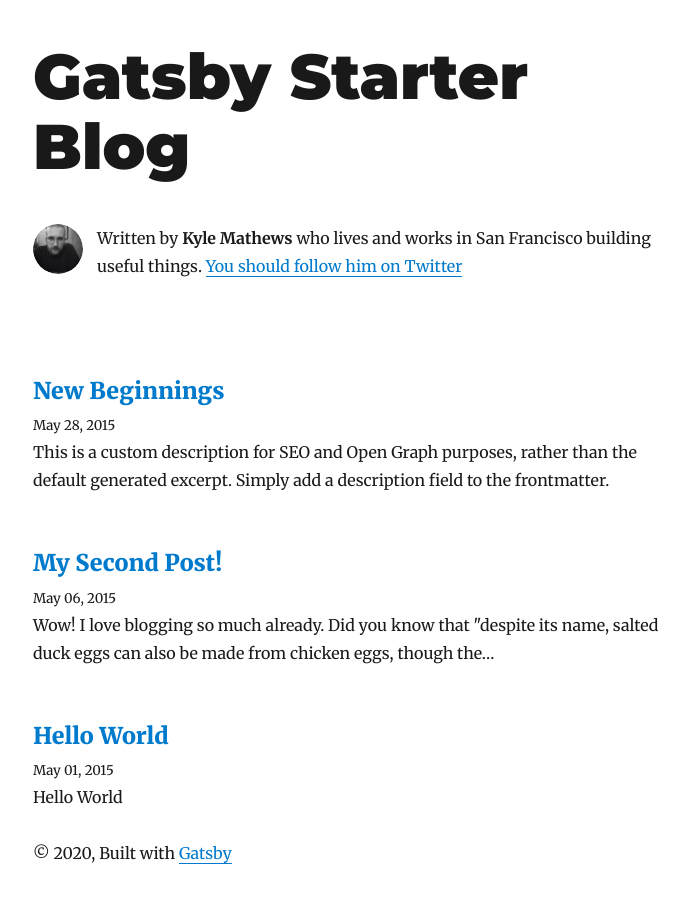
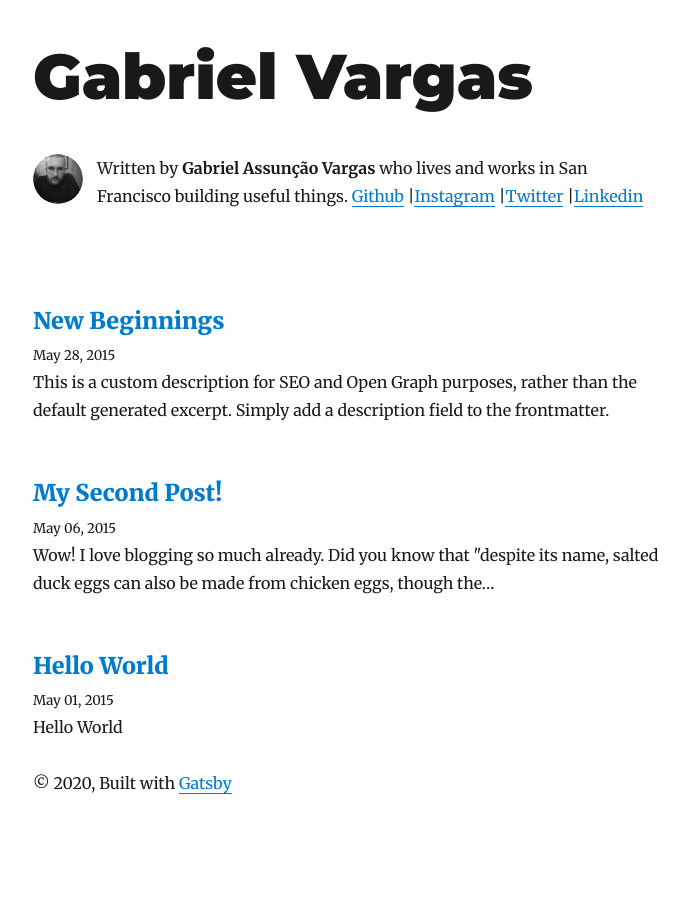
Before and after one commit to vargasgabriel/vargasgabriel.com, a Gatsby site: page / in a window 1280 px wide. Shown: the whole page, without its empty margins (292-981 px from the left). After the commit the page ends 839 px from the top, so only its background shows below. Built offline with nearby package versions, Linux system fonts and the light colour scheme; Gatsby itself is replaced by a stand-in of ours; some packages are replaced by stand-ins of ours.

Commit message:
Add social networks

```diff
--- a/gatsby-config.js
+++ b/gatsby-config.js
@@ -1,14 +1,17 @@
 module.exports = {
   siteMetadata: {
-    title: `Gatsby Starter Blog`,
+    title: `Gabriel Vargas`,
     author: {
-      name: `Kyle Mathews`,
+      name: `Gabriel Assunção Vargas`,
       summary: `who lives and works in San Francisco building useful things.`,
     },
     description: `A starter blog demonstrating what Gatsby can do.`,
     siteUrl: `https://gatsby-starter-blog-demo.netlify.com/`,
     social: {
-      twitter: `kylemathews`,
+      twitter: `gassuncaov`,
+      github: `vargasgabriel`,
+      linkedin: `vargasgabriel`,
+      instagram: `gassuncaov`,
     },
   },
   plugins: [
--- a/src/components/bio.js
+++ b/src/components/bio.js
@@ -28,7 +28,10 @@ const Bio = () => {
             summary
           }
           social {
+            github
             twitter
+            instagram
+            linkedin
           }
         }
       }
@@ -59,8 +62,17 @@ const Bio = () => {
       <p>
         Written by <strong>{author.name}</strong> {author.summary}
         {` `}
+        <a href={`https://github.com/${social.github}`}>
+          Github
+        </a> |
+        <a href={`https://instagram.com/${social.instagram}`}>
+          Instagram
+        </a> |
         <a href={`https://twitter.com/${social.twitter}`}>
-          You should follow him on Twitter
+          Twitter
+        </a> |
+        <a href={`https://www.linkedin.com/in/${social.linkedin}`}>
+          Linkedin
         </a>
       </p>
     </div>
```
